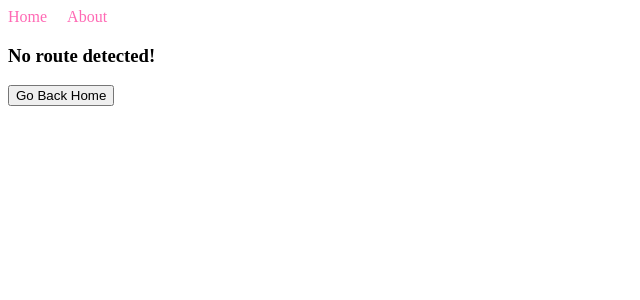
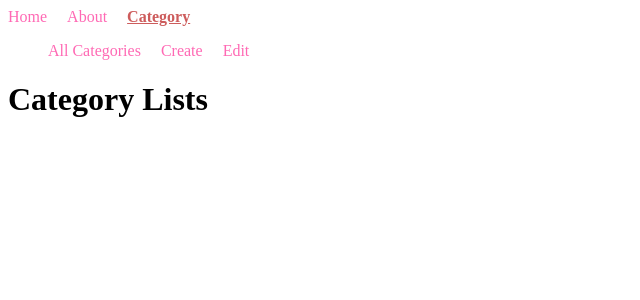
Before and after one commit to winwinchit1355/react-route, a React (Vite) app: page /category in a window 1280 px wide. Shown: the top 300 px of the page, without its empty margins (0-640 px from the left). Built offline with nearby package versions, Linux system fonts and the light colour scheme.

Commit message:
nested route and index route

```diff
--- a/src/App.css
+++ b/src/App.css
@@ -64,3 +64,9 @@ div[class*=box]{
   opacity: 1;
   transform: scale(1,1);
 }
+ul{
+  list-style-type: none;
+}
+ul li{
+  display: inline;
+}
--- a/src/App.jsx
+++ b/src/App.jsx
@@ -6,6 +6,10 @@ import Nav from './components/utils/Nav';
 import './App.css';
 import Profile from './components/pages/Profile';
 import FallBack from './components/utils/FallBack';
+import Category from './components/pages/Cats/Category';
+import { Categories } from './components/pages/Cats/Categories';
+import CreateCategory from './components/pages/Cats/CreateCategory';
+import EditCategory from './components/pages/Cats/EditCategory';
 
 export default function App() {
   return (
@@ -15,6 +19,12 @@ export default function App() {
           <Route path='/' element={<Home />} />
           <Route path='/about' element={<About  />} />
           <Route path='/profile' element={<Profile  />} />
+          <Route path='/category' element={<Category />}>
+            <Route index element={<Categories />} />
+            <Route path='categories' element={<Categories />} />
+            <Route path='create' element={<CreateCategory />} />
+            <Route path='edit' element={<EditCategory />} />
+          </Route>
           <Route path='*' element={<FallBack />} />
         </Routes>
     </div>
--- /dev/null
+++ b/src/components/pages/Cats/Categories.jsx
@@ -0,0 +1,9 @@
+import React from 'react'
+
+export const Categories = () => {
+  return (
+    <div>
+      <h1>Category Lists</h1>
+    </div>
+  )
+}
--- /dev/null
+++ b/src/components/pages/Cats/Category.jsx
@@ -0,0 +1,17 @@
+import React from 'react'
+import { Link, Outlet } from 'react-router-dom'
+
+const Category = () => {
+  return (
+    <div>
+        <ul>
+            <li><Link to='categories'>All Categories</Link></li>
+            <li><Link to='create'>Create</Link></li>
+            <li><Link to='Edit'>Edit</Link></li>
+        </ul>
+        <Outlet />
+    </div>
+  )
+}
+
+export default Category
--- /dev/null
+++ b/src/components/pages/Cats/CreateCategory.jsx
@@ -0,0 +1,11 @@
+import React from 'react'
+
+const CreateCategory = () => {
+  return (
+    <div>
+        <h1>Create Category</h1>
+    </div>
+  )
+}
+
+export default CreateCategory
--- /dev/null
+++ b/src/components/pages/Cats/EditCategory.jsx
@@ -0,0 +1,11 @@
+import React from 'react'
+
+const EditCategory = () => {
+  return (
+    <div>
+        <h1>Edit Category</h1>
+    </div>
+  )
+}
+
+export default EditCategory
--- a/src/components/utils/Nav.jsx
+++ b/src/components/utils/Nav.jsx
@@ -14,6 +14,7 @@ export default function Nav() {
     <div>
         <NavLink to="/" style={isActiveStyle}>Home</NavLink>
         <NavLink to="/about" style={isActiveStyle}>About</NavLink>
+        <NavLink to="/category" style={isActiveStyle}>Category</NavLink>
     </div>
   )
 }
```
